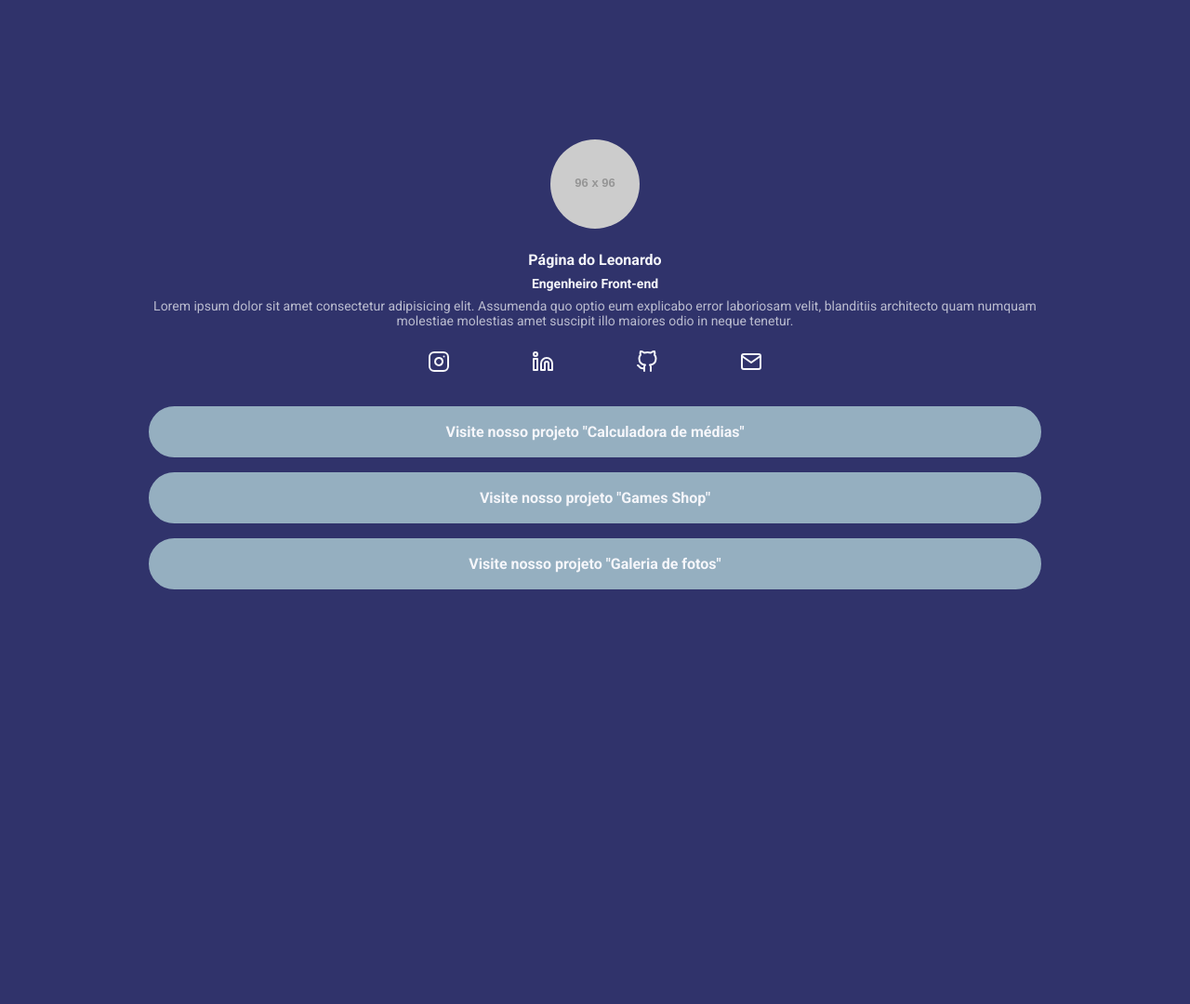
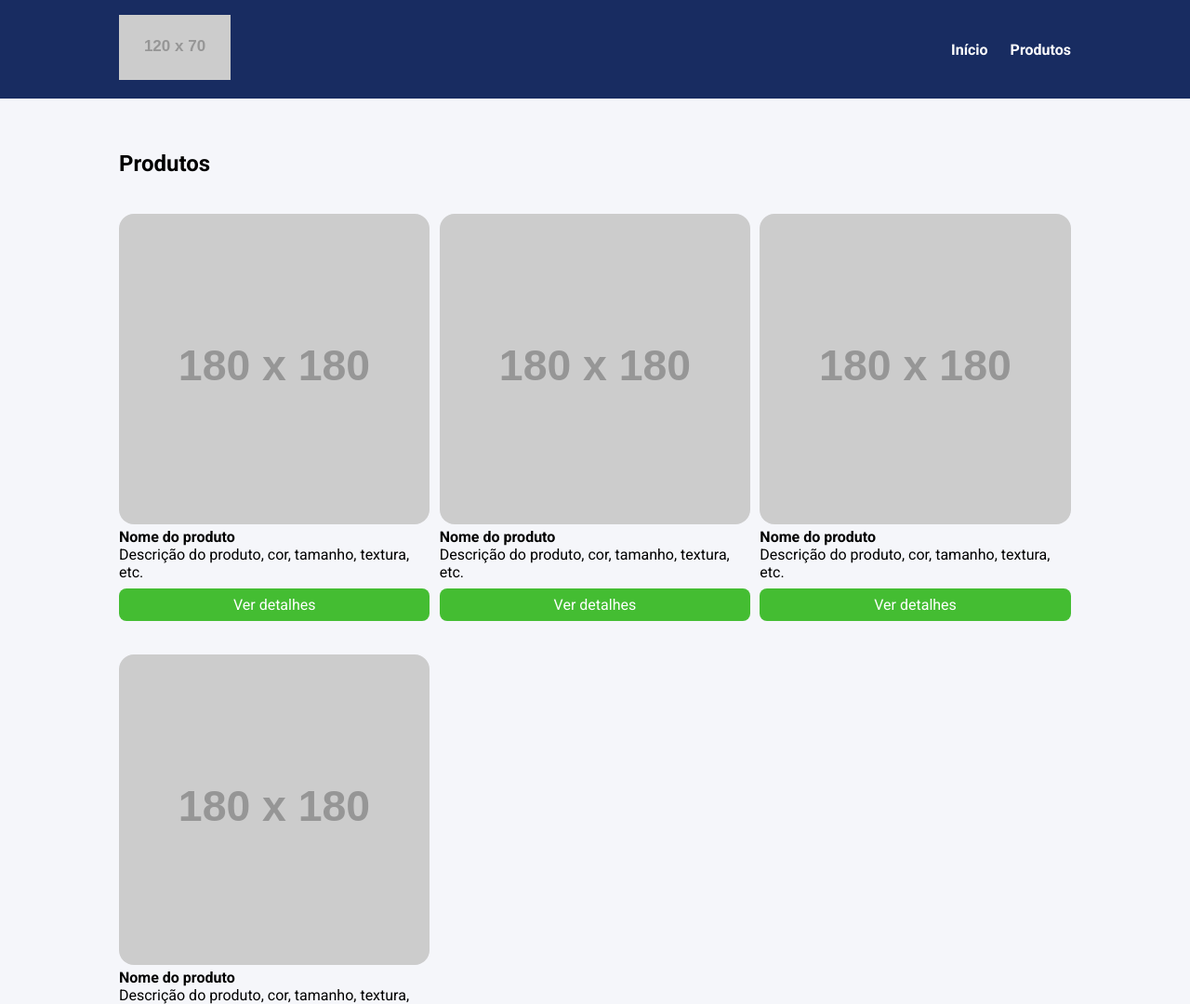
Before and after one commit to LeoTatarin/introducao-ao-less, a website: page index.html in a window 1280 px wide. Shown: the top 1080 px of the page at 93% size. Before the commit the page ends 800 px from the top, so only its background shows below. Drawn offline with Linux system fonts and the light colour scheme; placeholder pictures from the web are drawn by us.

Commit message:
Exercicio do modulo introdução ao LESS

```diff
--- a/index.html
+++ b/index.html
@@ -1,69 +1,79 @@
 <!DOCTYPE html>
-<html lang="pr-BR">
+<html lang="pt-BR">
 <head>
     <meta charset="UTF-8">
+    <meta http-equiv="X-UA-Compatible" content="IE=edge">
     <meta name="viewport" content="width=device-width, initial-scale=1.0">
-    <title>Páginal do Leonardo</title>
-    <link rel="stylesheet" href="build/styles/main.css">
+    <title>Document</title>
     <link rel="preconnect" href="https://fonts.googleapis.com">
     <link rel="preconnect" href="https://fonts.gstatic.com" crossorigin>
-    <link href="https://fonts.googleapis.com/css2?family=Roboto:ital,wght@0,100..900;1,100..900&display=swap" rel="stylesheet">
+    <link href="https://fonts.googleapis.com/css2?family=Roboto:wght@400;700&display=swap" rel="stylesheet">
+    <link rel="stylesheet" href="build/styles/main.css">
 </head>
 <body>
-    <div class="container">
-        <header>
-            <img class="profile-avatar" src="https://placehold.co/96x96"/>
-            <div class="profile-bio">
-                <h1 class="profile-bio-name">Página do Leonardo</h1>
-                <h2 class="profile-bio-subtitle">Engenheiro Front-end</h2>
-                <p class="profile-bio-description">
-                    Lorem ipsum dolor sit amet consectetur adipisicing elit. Assumenda quo optio eum explicabo error laboriosam velit, blanditiis architecto quam numquam molestiae molestias amet suscipit illo maiores odio in neque tenetur.
-                </p>
+    <header>
+        <div class="container">
+            <div class="branding">
+                <img src="https://placehold.co/120x70" />
             </div>
-        </header>
-        <nav>
-            <ul class="social-links">
-                <li>
-                    <a href="">
-                        <img src="./icones/instagram.svg" alt="icone instagram"/>
+            <nav>
+                <ul class="menu">
+                    <li>
+                        <a href="#">Início</a>
+                    </li>
+                    <li>
+                        <a href="#">Produtos</a>
+                    </li>
+                </ul>
+            </nav>
+        </div>
+    </header>
+    <section>
+        <div class="container">
+            <h2>Produtos</h2>
+            <ul class="products">
+                <li class="products-item">
+                    <img src="https://placehold.co/180x180" />
+                    <h4>Nome do produto</h4>
+                    <p>
+                        Descrição do produto, cor, tamanho, textura, etc.
+                    </p>
+                    <a href="#" class="products-button">
+                        Ver detalhes
                     </a>
                 </li>
-                <li>
-                    <a href="">
-                        <img src="./icones/linkedin.svg" alt="icone linkedin"/>
+                <li class="products-item">
+                    <img src="https://placehold.co/180x180" />
+                    <h4>Nome do produto</h4>
+                    <p>
+                        Descrição do produto, cor, tamanho, textura, etc.
+                    </p>
+                    <a href="#" class="products-button">
+                        Ver detalhes
                     </a>
                 </li>
-                <li>
-                    <a href="">
-                        <img src="./icones/github.svg" alt="icone github"/>
+                <li class="products-item">
+                    <img src="https://placehold.co/180x180" />
+                    <h4>Nome do produto</h4>
+                    <p>
+                        Descrição do produto, cor, tamanho, textura, etc.
+                    </p>
+                    <a href="#" class="products-button">
+                        Ver detalhes
                     </a>
                 </li>
-                <li>
-                    <a href="">
-                        <img src="./icones/mail.svg" alt="icome email"/>
+                <li class="products-item">
+                    <img src="https://placehold.co/180x180" />
+                    <h4>Nome do produto</h4>
+                    <p>
+                        Descrição do produto, cor, tamanho, textura, etc.
+                    </p>
+                    <a href="#" class="products-button">
+                        Ver detalhes
                     </a>
                 </li>
             </ul>
-        </nav>
-        <nav>
-            <ul class="projects-list">
-                <li class="projects-list-item">
-                    <a href="">
-                        Visite nosso projeto "Calculadora de médias"
-                    </a>
-                </li>
-                <li class="projects-list-item">
-                    <a href="">
-                        Visite nosso projeto "Games Shop"
-                    </a>
-                </li>
-                <li class="projects-list-item">
-                    <a href="">
-                        Visite nosso projeto "Galeria de fotos"
-                    </a>
-                </li>
-            </ul>
-        </nav>
-    </div>
+        </div>
+    </section>
 </body>
 </html>
--- a/src/styles/main.less
+++ b/src/styles/main.less
@@ -2,11 +2,6 @@
 
 @breakpointMobile: ~"(max-width: 767px)";
 @breakpointTablet: ~"(min-width: 768px) and (max-width: 1023px)";
-
-
-.marginBotton8 {
-    margin-bottom: 8px;
-}
 
 *{
     margin: 0;
@@ -16,8 +11,7 @@
 }
 
 body{
-    background-color: #colors[backgroundColor];
-    color: #colors[textColor];
+    background-color: #colors[bodyBackgroundColor];
 }
 
 li {
@@ -25,88 +19,89 @@ li {
 }
 
 .container {
-    max-width: 960px;
+    max-width: 1024px;
     width: 100%;
     margin: 0 auto;
-    height: 100vh;
-    display: flex;
-    flex-direction: column;
-    justify-content: center;
+}
 
-    @media @breakpointMobile {
-        max-width: 70%;
-    }
+header {
+    background-color: #colors[headerBackgroundColor];
+    position:sticky;
+    top: 0;
+    left: 0;
 
-    @media @breakpointTablet {
-        max-width: 80%;
+    .container {
+        display: flex;
+        justify-content: space-between;
+        align-items: center;
+        padding: 16px 0;
     }
 }
 
-header{
-    padding-bottom: 24px;
-
-    .profile-avatar{
-        display: block;
-        margin: 0 auto 24px;
-        border-radius: 50%;
-    }
-}
-
-.profile-bio {
-    text-align: center;
-    &-name {
-        font-size: 16px;
-        .marginBotton8();
-    }
-
-    &-subtitle {
-        font-size: 14px;
-        .marginBotton8();
-    }
-
-    &-description {
-        font-size: 14px;
-        opacity: .7;
-    }
-}
-
-.social-links {
+.menu {
     display: flex;
-    justify-content: space-between;
-    max-width: 360px;
-    width: 100%;
-    margin: 0 auto;
 
     li {
-        img {
-            transition: all ease .3s;
-            &:hover {
-                transform: scale(1.3);
-            }
+        font-weight: bold;
+        margin-left: 24px;
+
+        a {
+            color: #colors[textColor];
+            text-decoration: none;
         }
     }
 }
 
-.projects-list {
-    margin-top: 32px;
-    &-item {
-        a {
-            text-decoration: none;
-            background-color: #colors[buttonColor];
-            display: block;
-            padding: 16px 20px;
-            margin-bottom: 16px;
-            text-align: center;
-            color: #colors[textColor];
-            font-weight: bold;
-            border-radius: 30px;
-            border: 2px solid #colors[buttonColor];
-            transition: all ease .5s;
+section {
+    padding: 56px 0;
+}
 
-            &:hover {
-                color: #colors[buttonColor];
-                background-color: transparent;
-            }
+.products {
+    margin-top: 40px;
+    display: grid;
+    grid-template-columns: repeat(3, 32.66%);
+    column-gap: 1%;
+    row-gap: 4%;
+    width: 100%;
+
+    &-item img {
+        width: 100%;
+        border-radius: 16px;
+    }
+
+    &-button {
+        display: block;
+        background-color: #colors[buttonBackgroundColor];
+        color: #colors[textColor];
+        text-align: center;
+        padding: 8px 0;
+        border-radius: 8px;
+        margin-top: 8px;
+        text-decoration: none;
+    }
+
+    &-button:hover {
+        background-color: #colors[hoverBackgroundColor];
+    }
+}
+
+@media @breakpointMobile {
+    .products {
+        display: block;
+
+        &-item {
+            margin-bottom: 32px;
         }
     }
 }
+
+@media @breakpointTablet {
+    .container {
+        max-width: 80%;
+    }
+
+    .products {
+        grid-template-columns: repeat(2, 48.5%);
+        column-gap: 3%;
+    }
+}
--- a/src/styles/mapas.less
+++ b/src/styles/mapas.less
@@ -1,5 +1,7 @@
 #colors() {
-    backgroundColor: #30336b;
-    buttonColor: #95afc0;
-    textColor: #f5f6fa;
+    bodyBackgroundColor: #f5f6fa;
+    headerBackgroundColor: #182c61;
+    textColor: #fff;
+    buttonBackgroundColor: #44bd32;
+    hoverBackgroundColor: #4cd137;
 }
```
Also changed, not shown: build/styles/ficar-igual-esse.css (added), build/styles/main.css, icones/FrontEnd m17_supportmaterial_github.svg (renamed from icones/github.svg), icones/FrontEnd m17_supportmaterial_instagram.svg (renamed from icones/instagram.svg), icones/FrontEnd m17_supportmaterial_linkedin.svg (renamed from icones/linkedin.svg), icones/FrontEnd m17_supportmaterial_mail.svg (renamed from icones/mail.svg), imagens/eu-preto-e-branco.jpg (deleted), imagens/images/github.svg (added), imagens/images/instagram.svg (added), imagens/images/linkedin.svg (added), imagens/images/mail.svg (added).
